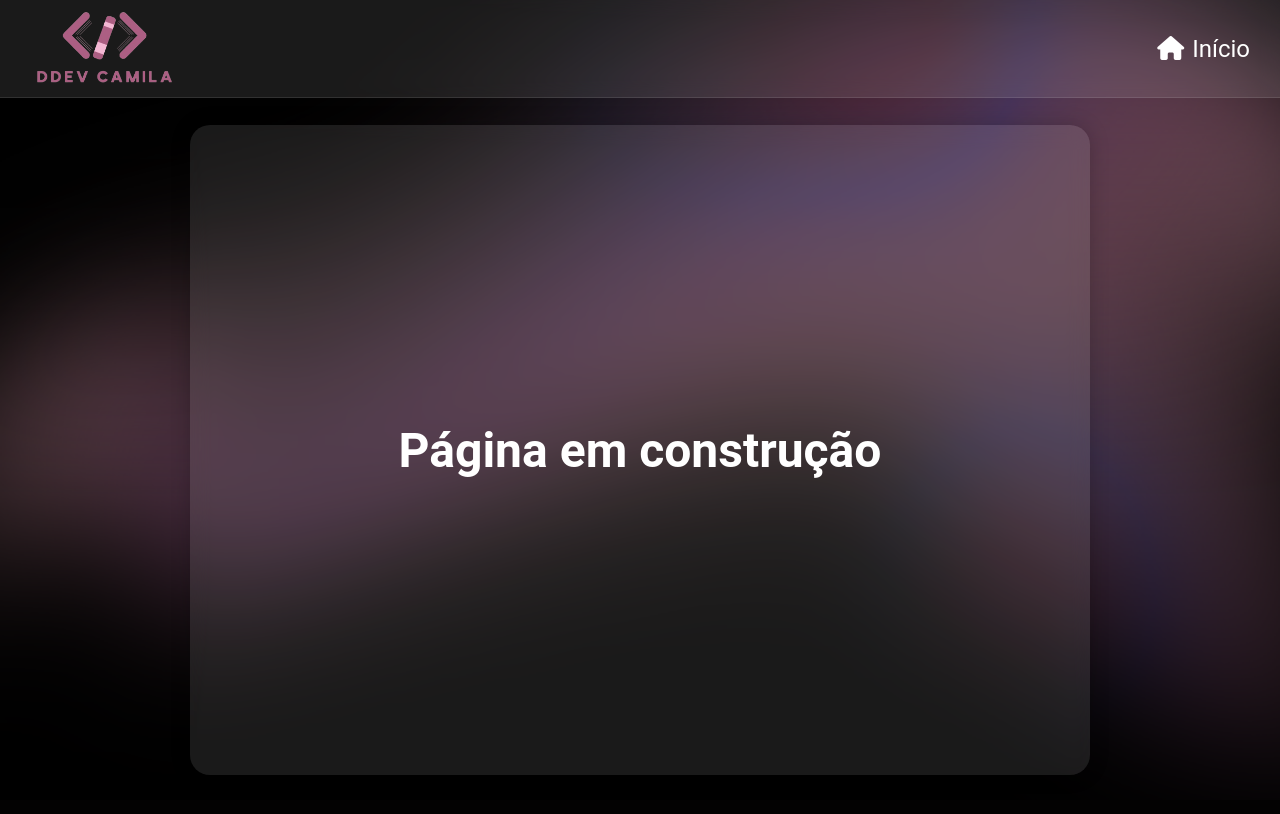
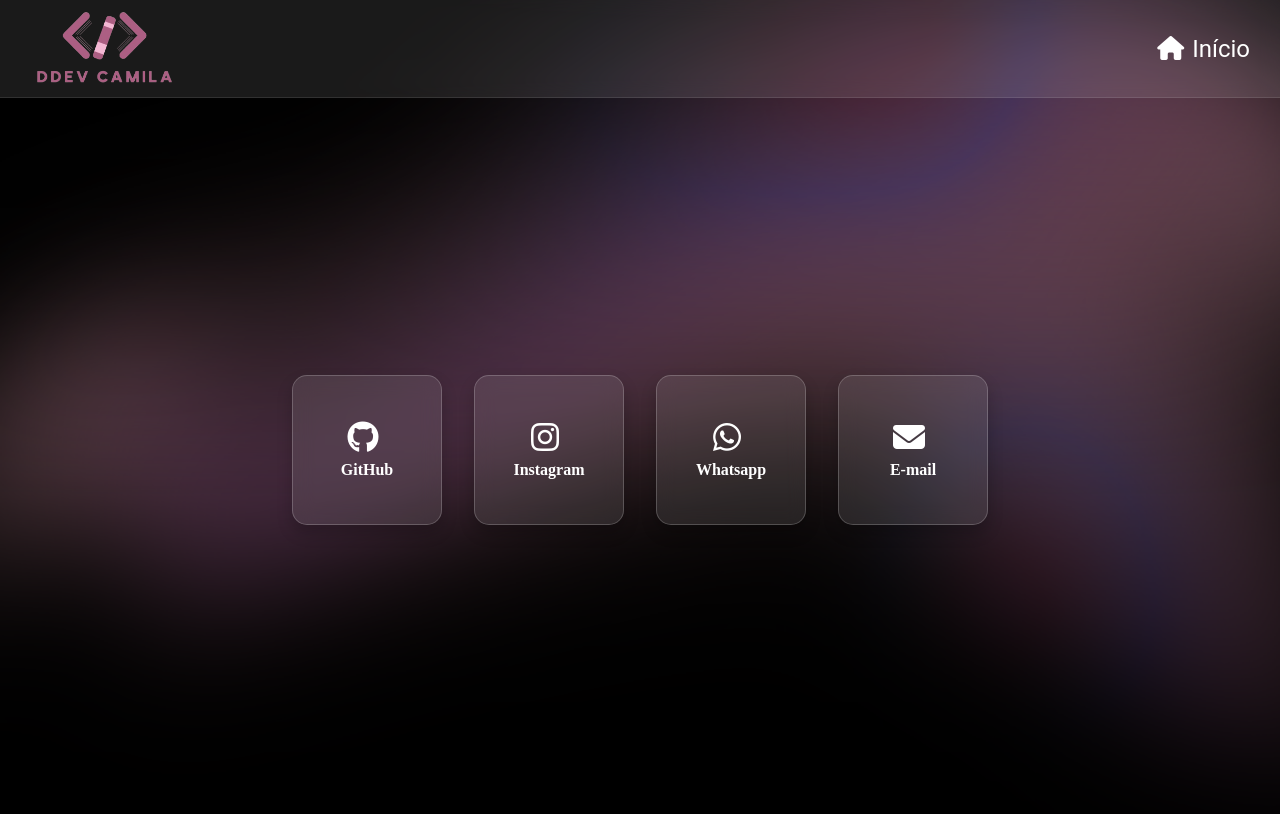
Before and after one commit to camiladdev/meuportfolio, a plain HTML site: page contact.html in a window 1280 px wide. Drawn offline with Linux system fonts and the light colour scheme.

Commit message:
Última atualização portfólio
Acrescentei a parte de "me contrate", com os links para Instagram, Linkedin, Github e E-mail.

```diff
--- a/assets/css/contact.css
+++ b/assets/css/contact.css
@@ -66,43 +66,55 @@
     background-repeat: no-repeat;
 }
 
-main {
-    padding-top: 100px;
+.icones-container {
+  margin-top: 100px;
+  display: flex;
+  justify-content: center;
+  align-items: center;
+  min-height: calc(100vh - 100px);
+  padding: 1rem;
 }
 
-.main-container {
-    display: flex;
-    justify-content: center;
-    align-items: center;
-    height: calc(100vh - 100px);
-    text-align: center;
+.card-contato {
+  display: flex;
+  flex-wrap: wrap;
+  justify-content: center;
+  gap: 2rem;
 }
 
-.main-conteudo {
-    display: flex;
-    justify-content: center;
-    flex-direction: column;
-    width: 900px;
-    height: 650px;
-    background-color: rgba(255, 255, 255, 0.1);
-    backdrop-filter: blur(10px);
-    border-radius: 20px;
-    box-shadow: 0 0 20px rgba(0, 0, 0, 0.2);
-    text-align: center;
+.card {
+  width: 150px;
+  height: 150px;
+  background: rgba(255, 255, 255, 0.1);
+  border: 1px solid rgba(255, 255, 255, 0.2);
+  backdrop-filter: blur(10px);
+  -webkit-backdrop-filter: blur(10px);
+  border-radius: 15px;
+  box-shadow: 0 8px 16px rgba(0, 0, 0, 0.2);
+  display: flex;
+  justify-content: center;
+  align-items: center;
+  transition: transform 0.3s ease;
+  text-align: center;
 }
 
-.main-titulo {
-    color: white;
-    font-size: 3rem;
-    font-family: var(--font-family);
-    margin-top: 20px;
-    margin-bottom: 20px;
+.card:hover {
+  transform: scale(1.05);
 }
 
-.main-texto  {
-    margin: 1.5rem 1.5rem 0 1.5rem;
-    line-height: 1.5;
-    color: white;
-    font-family: var(--font-family);
-    font-size: 1.5rem;
+.card a {
+  text-decoration: none;
+  color: white;
+  display: flex;
+  flex-direction: column;
+  align-items: center;
 }
+
+.card a i {
+  font-size: 2rem;
+  margin-bottom: 0.5rem;
+}
+
+.card a h2 {
+  font-size: 1rem;
+}
--- a/contact.html
+++ b/contact.html
@@ -5,7 +5,7 @@
     <meta name="viewport" content="width=device-width, initial-scale=1.0">
     <title>DDev Camila - Portfólio</title>
 
-    <link rel="stylesheet" href="./assets/css/about.css">
+    <link rel="stylesheet" href="./assets/css/contact.css">
     <link rel="shortcut icon" href="./assets/icons/logo1.ico" type="image/x-icon">
 
     <link rel="stylesheet" href="https://cdnjs.cloudflare.com/ajax/libs/font-awesome/6.5.0/css/all.min.css">
@@ -24,13 +24,47 @@
         </div>
     </nav>
 
-    <main>
-        <div class="main-container">
-            <div class="main-conteudo">
-            <h1 class="main-titulo">Página em construção</h1>
+    <section class="icones-container">
+        <div class="card-contato">
+
+            <div class="card">
+                <a href="https://github.com/camiladdev" target="_blank">
+                    <i class="fab fa-github"></i>
+                    <h2>GitHub</h2>
+                </a>
             </div>
 
+            <div class="card">
+                <a href="https://www.instagram.com/ddevcamila" target="_blank">
+                    <i class="fab fa-instagram"></i>
+                    <h2>Instagram</h2>
+                </a>
+            </div>
+
+            <div class="card">
+                <a href="https://wa.me/+5577999506961" target="_blank">
+                    <i class="fab fa-whatsapp"></i>
+                    <h2>Whatsapp</h2>
+                </a>
+            </div>
+
+            <div class="card">
+                <a href="mailto:ddevcamila@gmail.com">
+                    <i class="fas fa-envelope"></i>
+                    <h2>E-mail</h2>
+                </a>
+            </div>
+
+
+
+
+
+
+
+
+
+
         </div>
-    </main>
+    </section>
 </body>
 </html>
```
